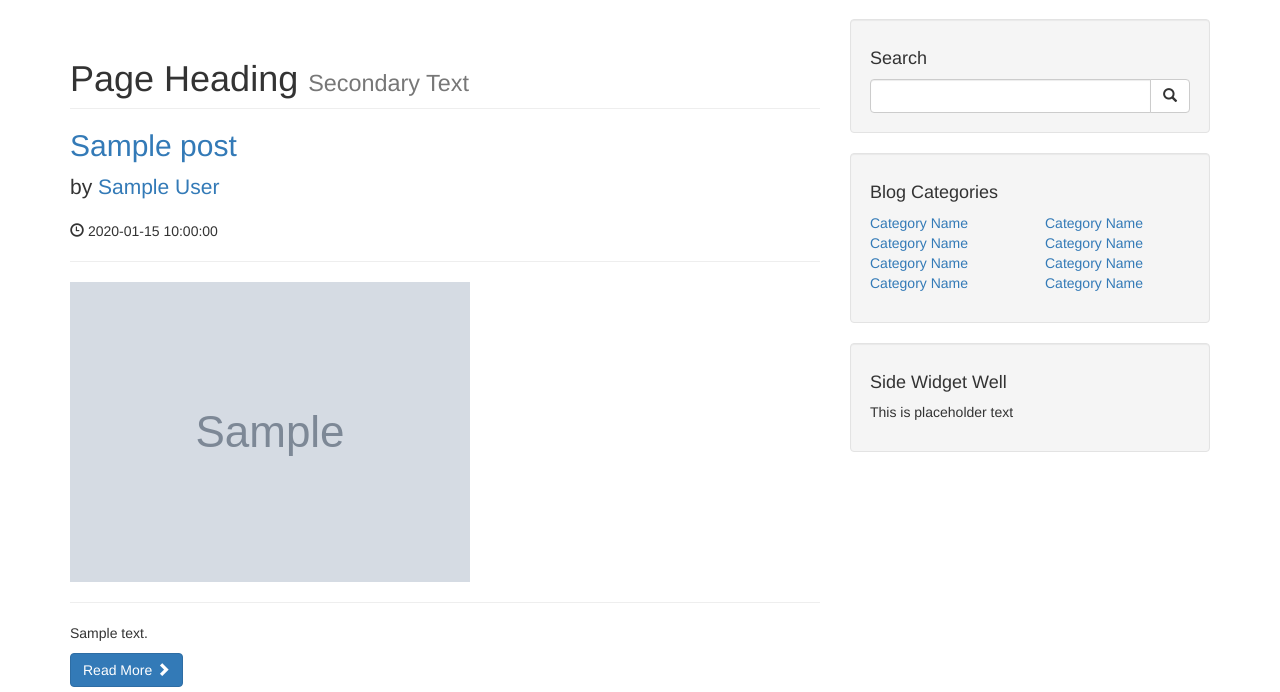
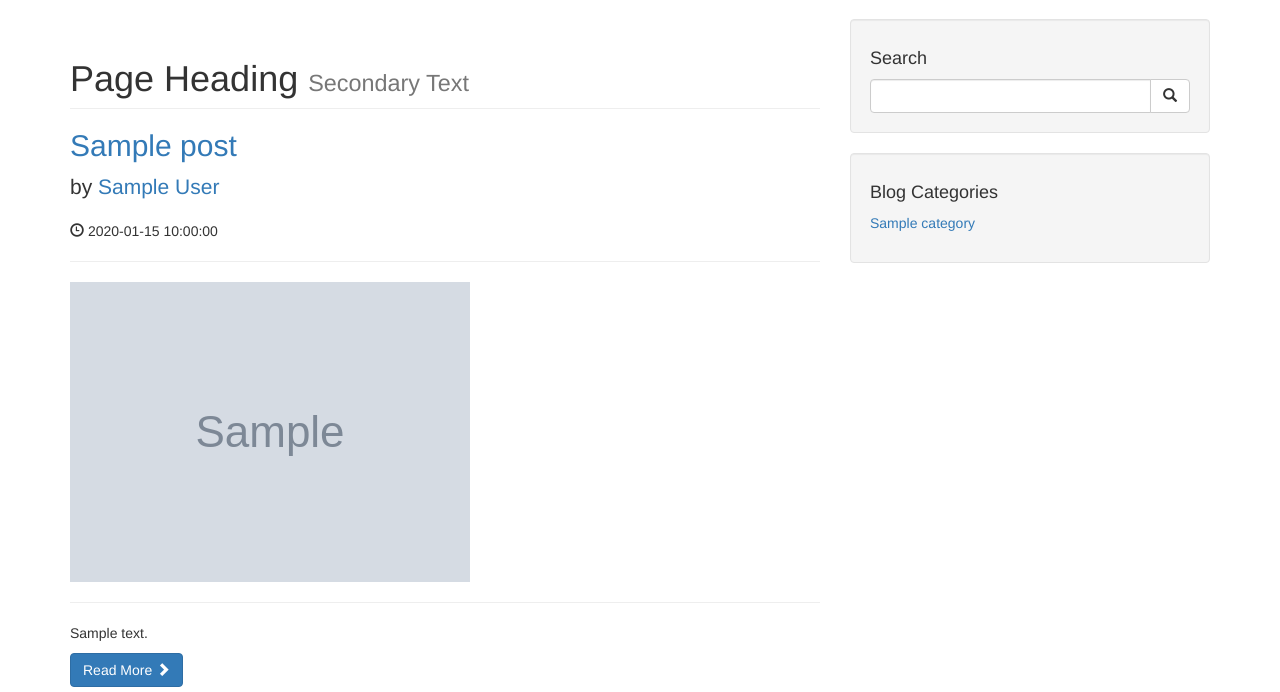
Before and after one commit to mroloff2019/CMS_PROJECT, a PHP site: page /index.php in a window 1280 px wide. Shown: the part 51-743 px from the top of the page. Run offline with PHP 8.4, Linux system fonts and the light colour scheme; tables that the repository leaves empty or names only in its code hold one stand-in row (values such as "Sample post"); grey boxes marked "Sample" are stand-in pictures.

Commit message:
Added Categories to sidebar
Added category query to side bar using mysqli query.

Removed the side widget well because it is not in use at this time.

```diff
--- a/CMS/includes/sidebar.php
+++ b/CMS/includes/sidebar.php
@@ -29,43 +29,51 @@
 
 
                 <!-- Blog Categories Well -->
+
+
                 <div class="well">
+                   <?php
+                    $query = "SELECT * FROM categories";
+                    $select_categories_sidebar = mysqli_query($connection,$query);
+                    ?>
+
+
                     <h4>Blog Categories</h4>
                     <div class="row">
-                        <div class="col-lg-6">
-                            <ul class="list-unstyled">
-                                <li><a href="#">Category Name</a>
-                                </li>
-                                <li><a href="#">Category Name</a>
-                                </li>
-                                <li><a href="#">Category Name</a>
-                                </li>
-                                <li><a href="#">Category Name</a>
-                                </li>
+                        <div class="col-lg-12">
+                        <ul class="list-unstyled">
+
+                             <?php
+                    while($row = mysqli_fetch_assoc($select_categories_sidebar)) {
+                    $cat_title = $row['cat_title'];
+
+                    echo "<li><a href='#'>{$cat_title}</a></li>";
+
+
+                    }
+
+                          ?>
+
                             </ul>
                         </div>
-                        <!-- /.col-lg-6 -->
-                        <div class="col-lg-6">
-                            <ul class="list-unstyled">
-                                <li><a href="#">Category Name</a>
-                                </li>
-                                <li><a href="#">Category Name</a>
-                                </li>
-                                <li><a href="#">Category Name</a>
-                                </li>
-                                <li><a href="#">Category Name</a>
-                                </li>
-                            </ul>
-                        </div>
-                        <!-- /.col-lg-6 -->
+
+
+
+
+
                     </div>
                     <!-- /.row -->
                 </div>
 
+
+
+
+
+
+
                 <!-- Side Widget Well -->
-                <div class="well">
-                    <h4>Side Widget Well</h4>
-                    <p>This is placeholder text</p>
-                </div>
+
+
+
 
             </div>
```
Also changed, not shown: 3 other files.
